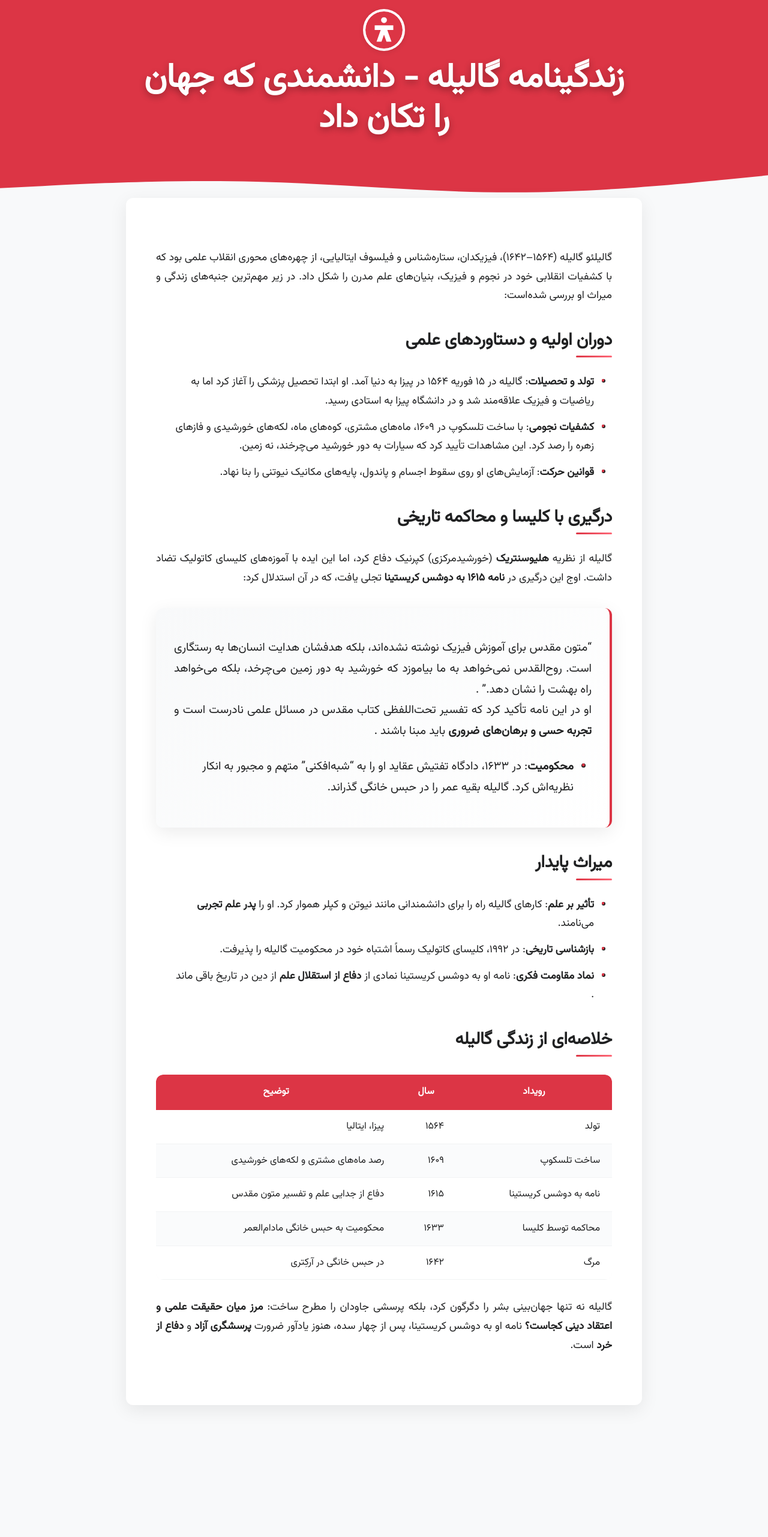
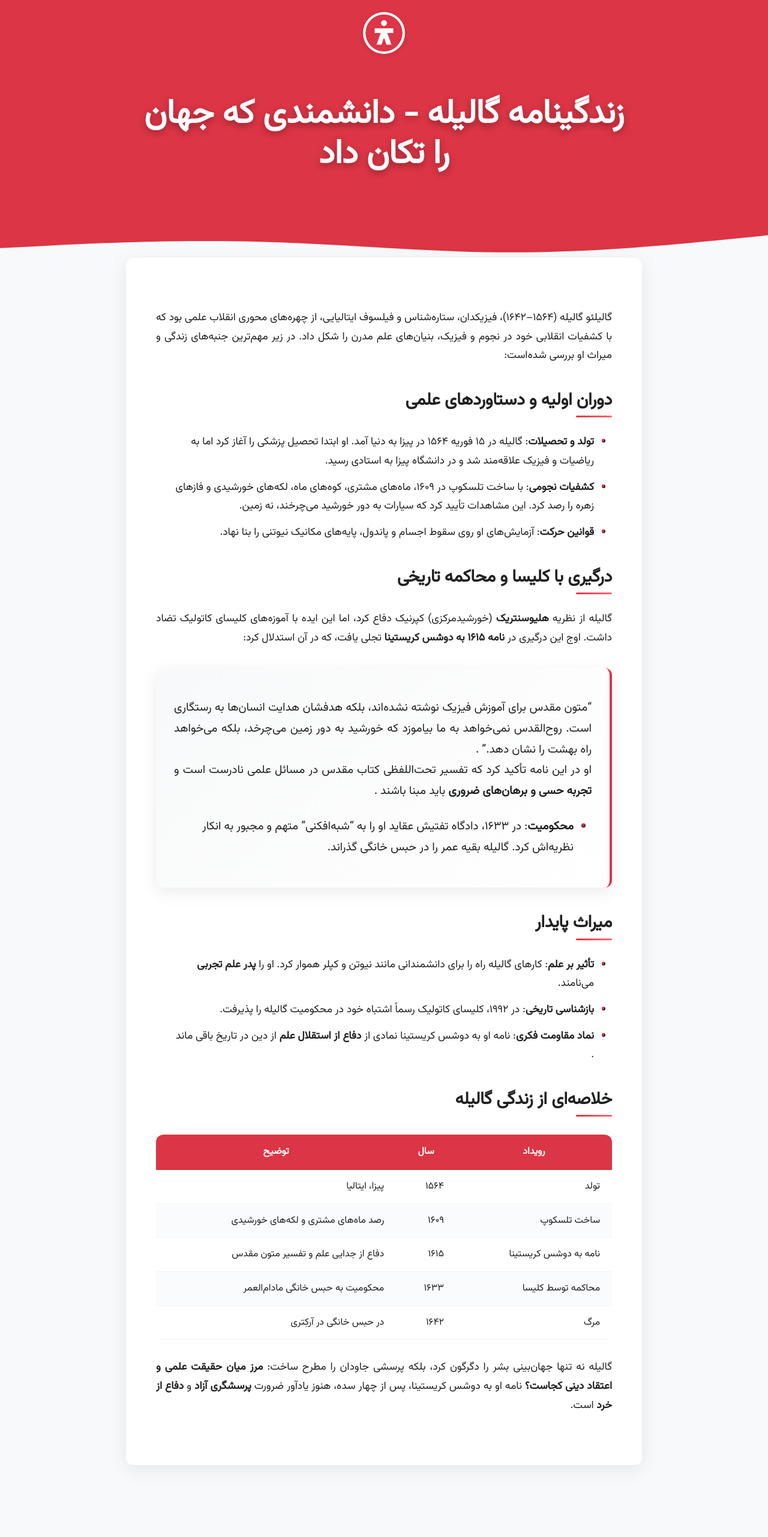
Before and after one commit to darkblog/darkblog.github.io, a Jekyll site: the page built from _posts/2025-7-5-68.md, in a window 1280 px wide. Shown: the whole page at 60% size. Built offline with Jekyll 4.4.1, drawn with Linux system fonts in a browser that asks for light colours; before the commit the page ends 2463 px from its top, so only the background shows below that.

Commit message:
Update post.html

```diff
--- a/_layouts/post.html
+++ b/_layouts/post.html
@@ -59,14 +59,14 @@
 
         .hero-section {
             background: var(--primary-color);
-            min-height: 350px;
+            min-height: 450px;
             position: relative;
             margin-bottom: 60px;
         }
 
         nav {
             background: transparent;
-            padding: 15px 0;
+            padding: 20px 0;
             position: relative;
             z-index: 1000;
             display: flex;
@@ -109,8 +109,8 @@
             align-items: center;
             justify-content: center;
             text-align: center;
-            padding: 10px 20px;
-            min-height: 180px;
+            padding: 30px 20px;
+            min-height: 250px;
         }
 
         .header-content {
@@ -118,7 +118,7 @@
             z-index: 10;
             max-width: 900px;
             padding: 0 30px;
-            margin-top: -50px;
+            margin-top: -20px;
         }
 
         .post-title {
@@ -507,7 +507,7 @@
 
         @media (max-width: 768px) {
             .hero-section {
-                min-height: 350px;
+                min-height: 400px;
             }
 
             .post-title {
@@ -539,7 +539,7 @@
             }
 
             .header-content {
-                margin-top: -40px;
+                margin-top: -10px;
             }
         }
 
@@ -581,7 +581,7 @@
             }
 
             .header-content {
-                margin-top: -30px;
+                margin-top: 0;
             }
         }
     </style>
@@ -591,8 +591,8 @@
     <section class="hero-section">
         <nav>
             <div class="nav-container">
-                <a href="https://indexes.ir/" class="logo-link">
-                    <img src="/biography.svg" alt="زندگینامه مشاهیر" class="nav-logo" />
+                <a href="/" class="logo-link">
+                    <img src="/biography.svg" alt="زندگینامه مشاهیر" class="nav-logo">
                 </a>
             </div>
         </nav>
```
